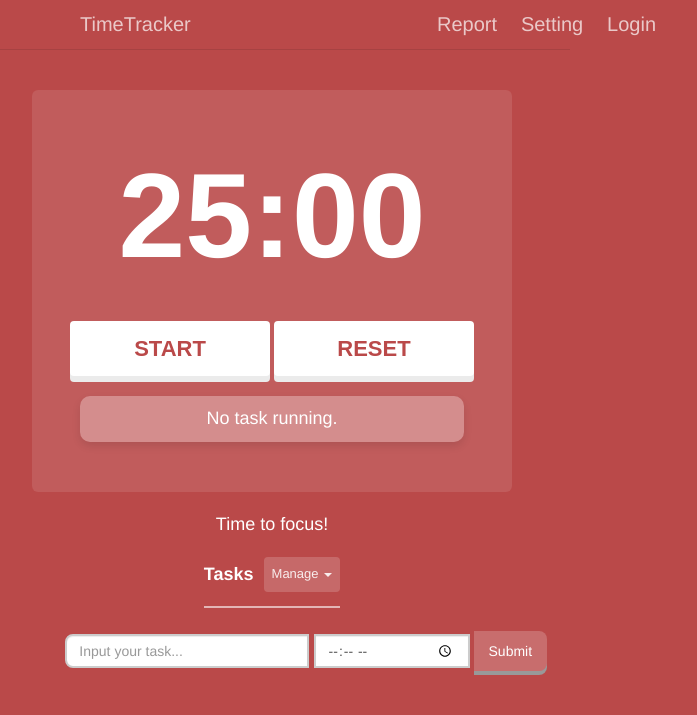
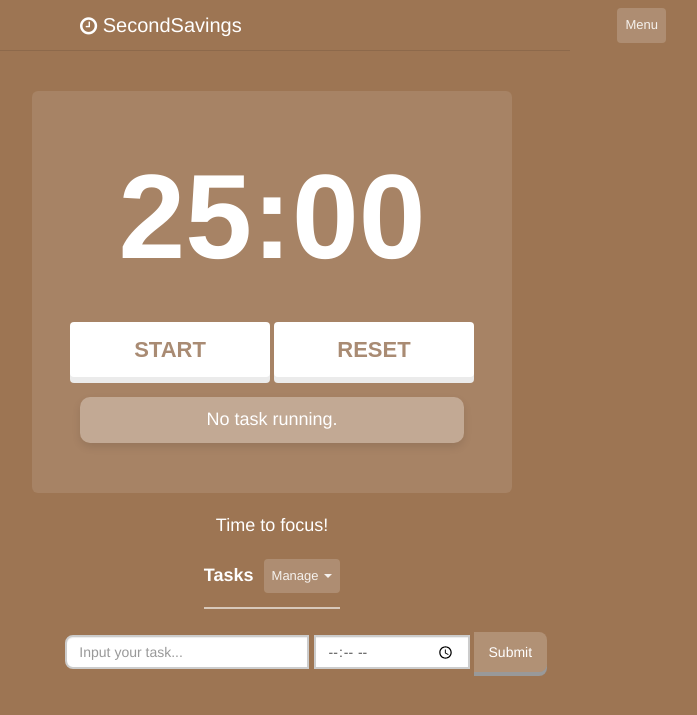
Before and after one commit to PeiPeiC/SecondSavings, a Django app: page /main/ in a window 1280 px wide. Shown: the top 715 px of the page, without its empty margins (368-1065 px from the left). Run offline with Django 4.2, Linux system fonts and the light colour scheme; some libraries are stand-ins or nearby versions.

Commit message:
main page

```diff
--- a/TimeTracker/templates/main.html
+++ b/TimeTracker/templates/main.html
@@ -9,7 +9,7 @@
 
     <style>
         body {
-            background-color: rgb(186, 73, 73);
+            background-color: #9D7553;
             margin: 0;
             padding: 0;
         }
@@ -32,11 +32,7 @@
             padding: 10px 0px;
             font-size: 20px;
             text-decoration: none;
-            opacity: 0.7;
-        }
 
-        .header a:hover {
-            opacity: 1;
         }
 
         .header .menu {
@@ -44,9 +40,22 @@
             color: white;
         }
 
-        .header .account {
+        .dropdown-menu {
+            background-color: #DABEA7; /* 背景颜色 */
+            border: none; /* 移除边框 */
+        }
+
+        .account {
             float: right;
-            color: white;
+            margin-top: 8px;
+        }
+
+        .dropdown-item {
+            color: white; /* 文字颜色 */
+        }
+
+        .dropdown-item:hover {
+            background-color: rgba(255, 255, 255, 0.2); /* 鼠标悬停背景色 */
         }
 
         .body-container {
@@ -128,7 +137,7 @@
             font-family: "Arial";
             font-size: 22px;
             height: 55px;
-            color: rgb(186, 73, 73);
+            color: #A98B73;
             font-weight: bold;
             width: 200px;
             background-color: white;
@@ -211,7 +220,7 @@
         }
 
         .input-group-btn > button:hover {
-            background-color: rgb(186, 73, 73); /* 鼠标悬停时的背景色 */
+            background-color: #876D5A; /* 鼠标悬停时的背景色 */
         }
 
         .input-group-btn > button:active {
@@ -242,7 +251,7 @@
         }
 
         #taskList li button {
-            background-color: #ef5350; /* 删除按钮背景色 */
+            background-color: #DABEA7; /* 删除按钮背景色 */
             color: white; /* 文字颜色 */
             border: none; /* 移除边框 */
             border-radius: 4px; /* 圆角 */
@@ -252,7 +261,7 @@
         }
 
         #taskList li button:hover {
-            background-color: #b71c1c; /* 鼠标悬停时按钮背景色 */
+            background-color: #876D5A; /* 鼠标悬停时按钮背景色 */
         }
 
         #currentTask {
@@ -274,14 +283,23 @@
 <div class="header">
     <div class="header-container">
         <div class="menu">
-            <a href="/main">
-                <div style="color: white">TimeTracker</div>
+            <a href="/main" style="color: white; text-decoration: none;">
+                <i class="fa fa-clock-o" aria-hidden="true" style="vertical-align: middle;"></i>
+                <span style="vertical-align: middle;">SecondSavings</span>
             </a>
         </div>
-        <div class="account">
-            <a href="/report" style="color: white">Report</a>
-            <a href="/setting" style="color: white">Setting</a>
-            <a href="/login" style="color: white">Login</a>
+        <div class="account dropdown">
+            <button class="btn btn-default dropdown-toggle button4" type="button" id="dropdownMenuButton"
+                    data-toggle="dropdown"
+                    aria-haspopup="true" aria-expanded="false">
+                Menu
+            </button>
+            <ul class="dropdown-menu" aria-labelledby="dropdownMenuButton">
+                <li><a class="dropdown-item" href="/report">Report</a></li>
+                <li><a class="dropdown-item" href="/setting">Setting</a></li>
+                <li><a class="dropdown-item" href="/login">Login</a></li>
+                <li><a class="dropdown-item" href="/profile">Profile</a></li> <!-- 新增的 Profile 链接 -->
+            </ul>
         </div>
         <div style="clear: both;"></div>
     </div>
@@ -314,7 +332,7 @@
                         <span class="caret"></span>
                     </div>
                     <ul id="menu1" class="dropdown-menu" aria-labelledby="drop4">
-{#                        <li role="separator" class="divider"></li>#}
+                        {#                        <li role="separator" class="divider"></li>#}
                         <li><a href="#" id="clearAllTasks">Clear all tasks</a></li>
                     </ul>
                 </button>
```
